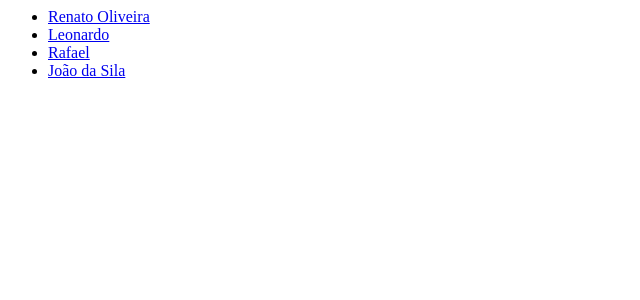
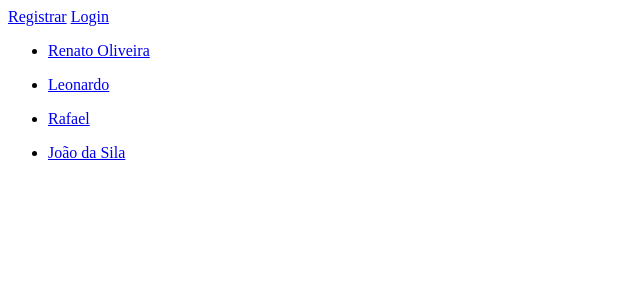
Before and after one commit to witcare-developer/prj_flask, a Flask app: page / in a window 1280 px wide. Shown: the top 300 px of the page, without its empty margins (0-640 px from the left). Run offline with Flask 2, Linux system fonts and the light colour scheme; data comes from the database, SQL or seed files in the repository; both versions use the stored data as it was after the commit; some libraries are stand-ins or nearby versions.

Commit message:
Fazendo autenticação

```diff
--- a/database-manager/app.py
+++ b/database-manager/app.py
@@ -1,15 +1,22 @@
-from flask import Flask, render_template, redirect
+from os import error
+from flask import Flask, render_template, redirect, request, url_for, flash
 from flask_sqlalchemy import SQLAlchemy
-from sqlalchemy.orm import backref
-from werkzeug.utils import redirect
+from flask_login import LoginManager, UserMixin, login_required, login_user, logout_user
+from werkzeug.security import generate_password_hash, check_password_hash
 
 app = Flask(__name__)
+app.config["SECRET_KEY"] = "secret"
 app.config["SQLALCHEMY_DATABASE_URI"] = "sqlite:///app.db"
 app.config["SQLALCHEMY_TRACK_MODIFICATIONS"] = False
 
 db = SQLAlchemy(app)
+login_manager = LoginManager(app)
 
-class User(db.Model):
+@login_manager.user_loader
+def current_user(user_id):
+    return User.query.get(user_id)
+
+class User(db.Model, UserMixin):
     __tablename__ = "users"
     id = db.Column(db.Integer, primary_key=True)
     name = db.Column(db.String(84), nullable=False)
@@ -35,6 +42,7 @@ def index():
     return render_template("users.html", users=users)
 
 @app.route("/unique/int:<id>")
+@login_required
 def unique(id):
     user = User.query.get(id)
     #user = User.query.filter_by(id=id)
@@ -48,6 +56,47 @@ def delete(id):
 
     return redirect("/")
 
+@app.route("/register", methods=["GET", "POST"])
+def register():
+    if request.method == "POST":
+        user = User()
+        user.name = request.form["name"]
+        user.email = request.form["email"]
+        user.password = generate_password_hash(request.form["password"])
+        db.session.add(user)
+        db.session.commit()
+        return redirect(url_for("index"))
+
+    return render_template("register.html")
+
+@app.route("/login", methods=["GET", "POST"])
+def login():
+    if request.method == "POST":
+        email = request.form["email"]
+        password = request.form["password"]
+
+        user = User.query.filter_by(email=email).first()
+
+        if not user:
+            flash("Credenciais incorretas.")
+            return redirect(url_for("login"))
+
+        if not check_password_hash(user.password, password):
+            flash("Credenciais incorretas.")
+            return redirect(url_for("login"))
+
+        login_user(user)
+        return redirect(url_for("index"))
+
+
+    return render_template("login.html")
+
+
+@app.route("/logout")
+@login_required
+def logout():
+    logout_user()
+    return redirect(url_for("index"))
 
 if __name__ == "__main__":
     app.run(debug=True)
--- /dev/null
+++ b/database-manager/requirements.txt
@@ -0,0 +1,3 @@
+FLASK
+FLASK-SQLALCHEMY
+FLASK-LOGIN==0.4.1
--- /dev/null
+++ b/database-manager/templates/login.html
@@ -0,0 +1,6 @@
+<form action="{{ url_for('login') }}" method="post">
+    <input type="email" name="email", placeholder="E-mail">
+    <input type="password" name="password", placeholder="***">
+
+    <input type="submit" value="Logar">
+</form>
--- a/database-manager/templates/users.html
+++ b/database-manager/templates/users.html
@@ -1,12 +1,21 @@
 <body>
-    <ul>
-        {% for user in users %}
 
-            <li> <a href="{{ url_for('unique', id=user.id) }}">{{user.name}}</a> </li>
+    <nav>
+        {% if not current_user.is_authenticated %}
+            <a href="{{ url_for('register') }}">Registrar</a>
+            <a href="{{ url_for('login') }}">Login</a>
+        {% else %}
+            <a href="{{ url_for('logout') }}">Sair</a>
+        {% endif %}
+    </nav>
 
 
-        {% endfor %}
+    {% for user in users %}
+    <ul>
+
+        <li> <a href="{{ url_for('unique', id=user.id) }}">{{user.name}}</a> </li>
+
     </ul>
+    {% endfor %}
 
-    <br/>
 </body>
```
Also changed, not shown: database-manager/templates/register.html (added, +7 -0 lines), database-manager/app.db.
